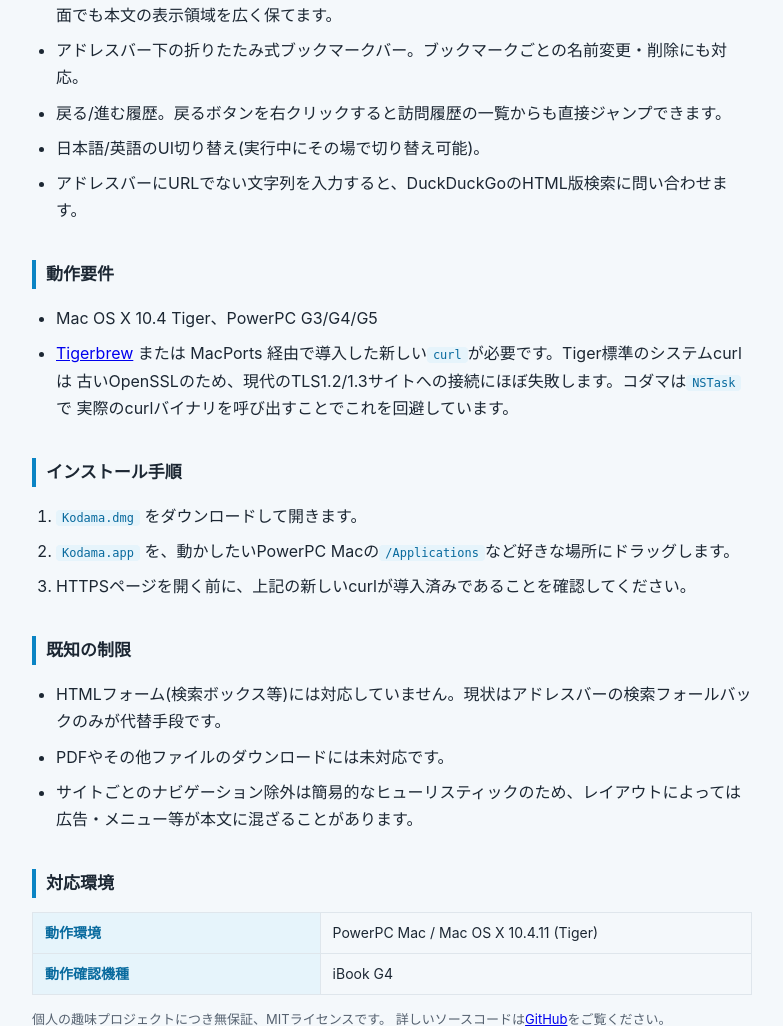
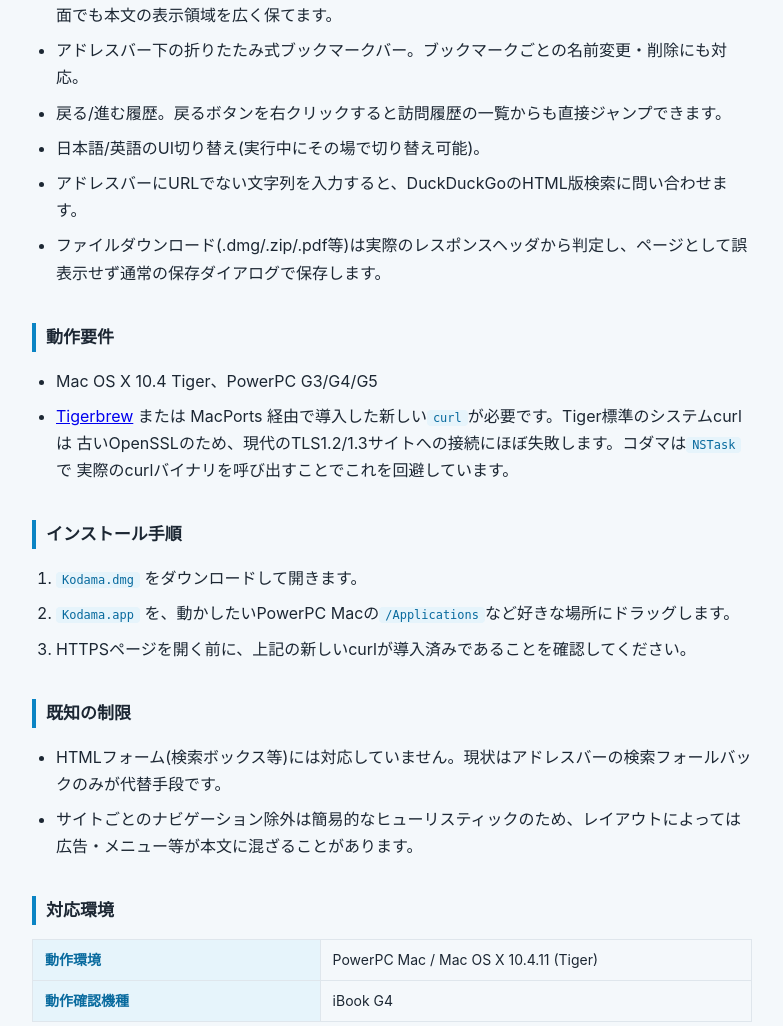
Before and after one commit to watermark-hd/aquafox-ja-site, a Flask app: page /apps/kodama in a window 1280 px wide. Shown: the part 950-1976 px from the top of the page, without its empty margins (248-1031 px from the left). Run offline with Flask 3, Linux system fonts and the light colour scheme; data that the repository does not hold is empty.

Commit message:
Kodamaのファイルダウンロード対応を配布ページに反映

```diff
--- a/templates/apps/kodama.html
+++ b/templates/apps/kodama.html
@@ -40,6 +40,7 @@
       <li>Back/forward history, including a right-click history menu on the Back button.</li>
       <li>Japanese/English UI switch, live at runtime.</li>
       <li>Typing a non-URL string into the address bar falls back to DuckDuckGo's HTML search endpoint.</li>
+      <li>File downloads (.dmg/.zip/.pdf/etc.) are detected from the actual response headers and saved via a normal save dialog, instead of being (mis)rendered as a page.</li>
     </ul>
 
     <h2>Requirements</h2>
@@ -62,7 +63,6 @@
     <h2>Known Limitations</h2>
     <ul>
       <li>No HTML form support (e.g. search boxes on a page) &mdash; the address bar's search fallback is the only workaround for now.</li>
-      <li>No PDF or generic file download support yet.</li>
       <li>Per-site navigation stripping is a simple heuristic, so ads/menus can still leak into the article body depending on how a given site is marked up.</li>
     </ul>
 
@@ -102,6 +102,7 @@
       <li>戻る/進む履歴。戻るボタンを右クリックすると訪問履歴の一覧からも直接ジャンプできます。</li>
       <li>日本語/英語のUI切り替え(実行中にその場で切り替え可能)。</li>
       <li>アドレスバーにURLでない文字列を入力すると、DuckDuckGoのHTML版検索に問い合わせます。</li>
+      <li>ファイルダウンロード(.dmg/.zip/.pdf等)は実際のレスポンスヘッダから判定し、ページとして誤表示せず通常の保存ダイアログで保存します。</li>
     </ul>
 
     <h2>動作要件</h2>
@@ -125,7 +126,6 @@
     <h2>既知の制限</h2>
     <ul>
       <li>HTMLフォーム(検索ボックス等)には対応していません。現状はアドレスバーの検索フォールバックのみが代替手段です。</li>
-      <li>PDFやその他ファイルのダウンロードには未対応です。</li>
       <li>サイトごとのナビゲーション除外は簡易的なヒューリスティックのため、レイアウトによっては広告・メニュー等が本文に混ざることがあります。</li>
     </ul>
 
```
